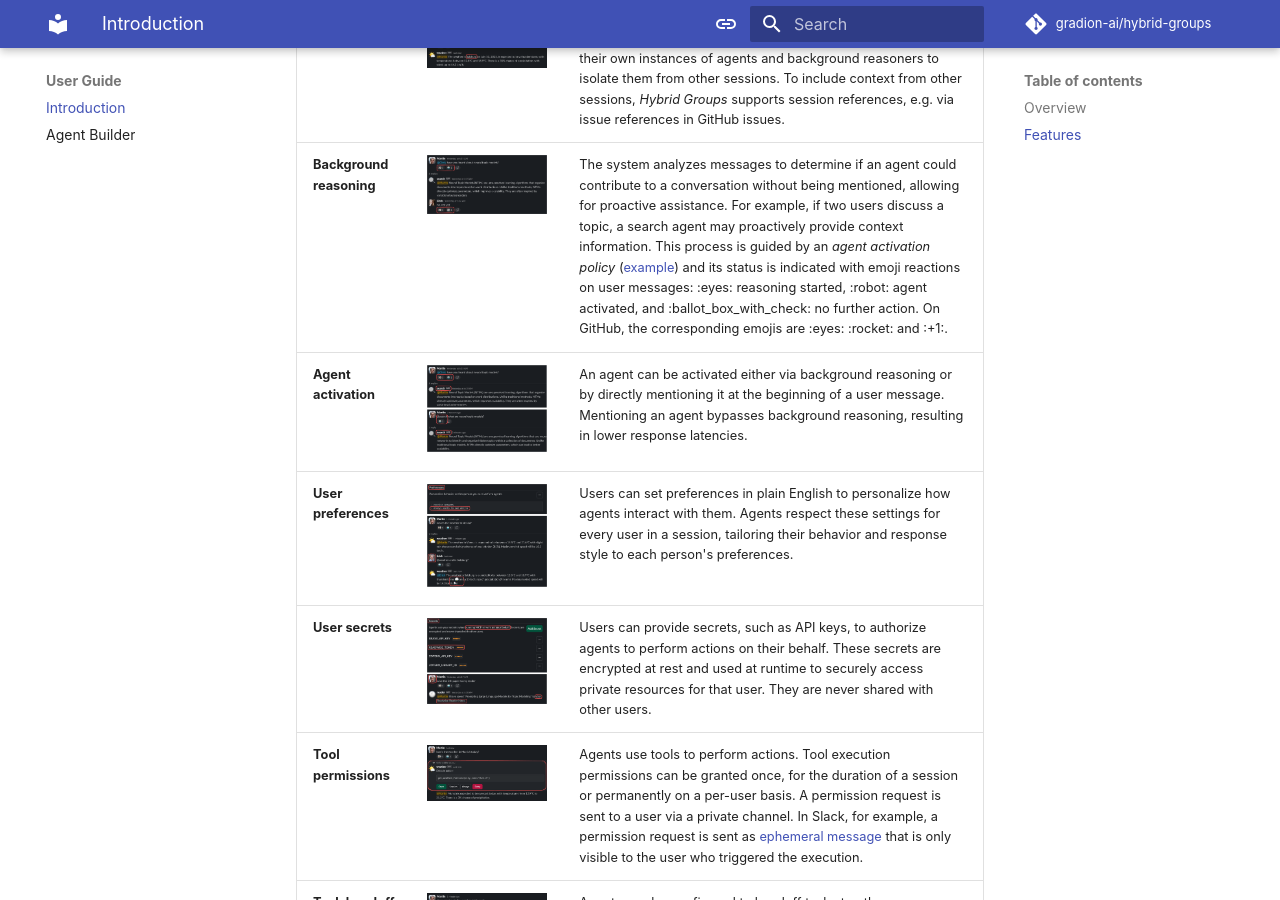
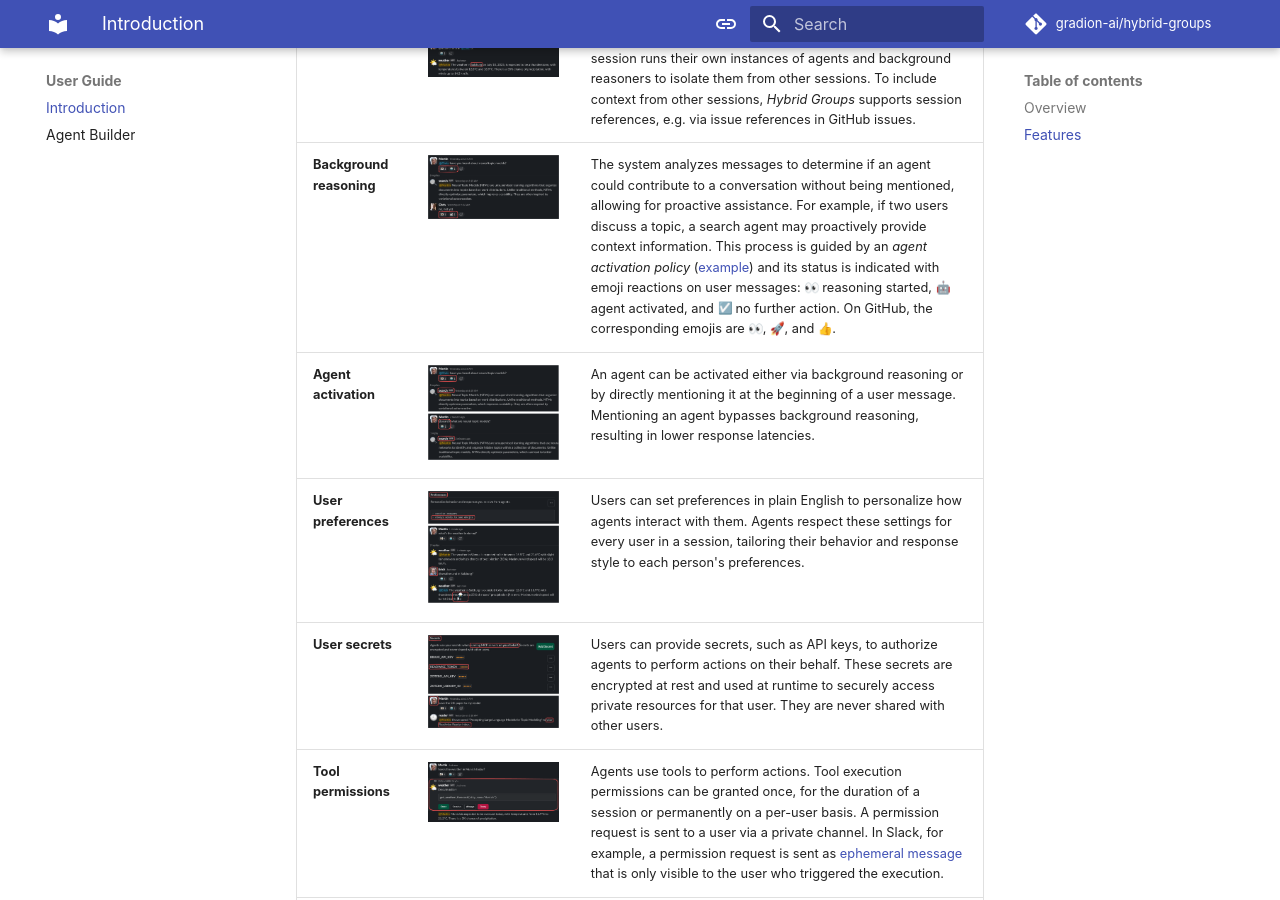
Before and after one commit to gradion-ai/hybrid-groups, an MkDocs documentation site: the page built from docs/index.md, in a window 1280 px wide and 900 px high, scrolled down 1172 px. Built offline with MkDocs 1.6.1 and Material for MkDocs 9.7.7, drawn with Linux system fonts in a browser that asks for light colours; emoji names are drawn with the system emoji font; some web fonts are replaced; comment, search, counter and statistics services are not loaded.

Commit message:
fix emoji rendering

```diff
--- a/.pre-commit-config.yaml
+++ b/.pre-commit-config.yaml
@@ -3,9 +3,11 @@
 
 repos:
 - repo: https://github.com/pre-commit/pre-commit-hooks
-  rev: v2.3.0
+  rev: v4.6.0
   hooks:
     - id: check-yaml
+      args: [--unsafe]
+      exclude: ^mkdocs\.yml$
     - id: end-of-file-fixer
     - id: trailing-whitespace
       exclude: ^docs/
--- a/docs/index.md
+++ b/docs/index.md
@@ -37,7 +37,7 @@
 | Feature | Example| Description |
 |---|---|---|
 | **Group sessions** | <div class="image-zoom"><a href="/images/features/feature-4.png" target="_blank"><img src="/images/features/feature-4.png" class="thumbnail"></a><a href="/images/features/feature-4.png" target="_blank" class="large-link"><img src="/images/features/feature-4.png" class="large"></a></div> | In *Hybrid Groups*, users and agents collaborate in *group sessions*. A group session corresponds to a [thread](https://slack.com/help/articles/115000769927-Use-threads-to-organize-discussions) in Slack or an [issue](https://docs.github.com/en/issues/tracking-your-work-with-issues/about-issues) in GitHub. Agents have the full context of their session, seeing all messages, senders, and receivers. Each session runs their own instances of agents and background reasoners to isolate them from other sessions. To include context from other sessions, *Hybrid Groups* supports session references, e.g. via issue references in GitHub issues.|
-| **Background reasoning** | <div class="image-zoom"><a href="/images/features/feature-1.png" target="_blank"><img src="/images/features/feature-1.png" class="thumbnail"></a><a href="/images/features/feature-1.png" target="_blank" class="large-link"><img src="/images/features/feature-1.png" class="large"></a></div> | The system analyzes messages to determine if an agent could contribute to a conversation without being mentioned, allowing for proactive assistance. For example, if two users discuss a topic, a search agent may proactively provide context information. This process is guided by an *agent activation policy* ([example](selector.md)) and its status is indicated with emoji reactions on user messages: :eyes: reasoning started, :robot: agent activated, and :ballot_box_with_check: no further action. On GitHub, the corresponding emojis are :eyes: :rocket: and :+1:.|
+| **Background reasoning** | <div class="image-zoom"><a href="/images/features/feature-1.png" target="_blank"><img src="/images/features/feature-1.png" class="thumbnail"></a><a href="/images/features/feature-1.png" target="_blank" class="large-link"><img src="/images/features/feature-1.png" class="large"></a></div> | The system analyzes messages to determine if an agent could contribute to a conversation without being mentioned, allowing for proactive assistance. For example, if two users discuss a topic, a search agent may proactively provide context information. This process is guided by an *agent activation policy* ([example](selector.md)) and its status is indicated with emoji reactions on user messages: :eyes: reasoning started, :robot: agent activated, and :ballot_box_with_check: no further action. On GitHub, the corresponding emojis are :eyes:, :rocket:, and :thumbs_up:.|
 | **Agent activation** | <div class="image-zoom"><a href="/images/features/feature-2.png" target="_blank"><img src="/images/features/feature-2.png" class="thumbnail"></a><a href="/images/features/feature-2.png" target="_blank" class="large-link"><img src="/images/features/feature-2.png" class="large"></a></div> | An agent can be activated either via background reasoning or by directly mentioning it at the beginning of a user message. Mentioning an agent bypasses background reasoning, resulting in lower response latencies.|
 | **User preferences** | <div class="image-zoom"><a href="/images/features/feature-5.png" target="_blank"><img src="/images/features/feature-5.png" class="thumbnail"></a><a href="/images/features/feature-5.png" target="_blank" class="large-link"><img src="/images/features/feature-5.png" class="large"></a></div> | Users can set preferences in plain English to personalize how agents interact with them. Agents respect these settings for every user in a session, tailoring their behavior and response style to each person's preferences.|
 | **User secrets** | <div class="image-zoom"><a href="/images/features/feature-6.png" target="_blank"><img src="/images/features/feature-6.png" class="thumbnail"></a><a href="/images/features/feature-6.png" target="_blank" class="large-link"><img src="/images/features/feature-6.png" class="large"></a></div> | Users can provide secrets, such as API keys, to authorize agents to perform actions on their behalf. These secrets are encrypted at rest and used at runtime to securely access private resources for that user. They are never shared with other users.|
--- a/mkdocs.yml
+++ b/mkdocs.yml
@@ -77,6 +77,9 @@
   - attr_list
   - md_in_html
   - admonition
+  - pymdownx.emoji:
+      emoji_index: !!python/name:material.extensions.emoji.twemoji
+      emoji_generator: !!python/name:material.extensions.emoji.to_svg
 
 nav:
   - User Guide:
```
Also changed, not shown: other parts of docs/index.md (+1 -1 lines).
